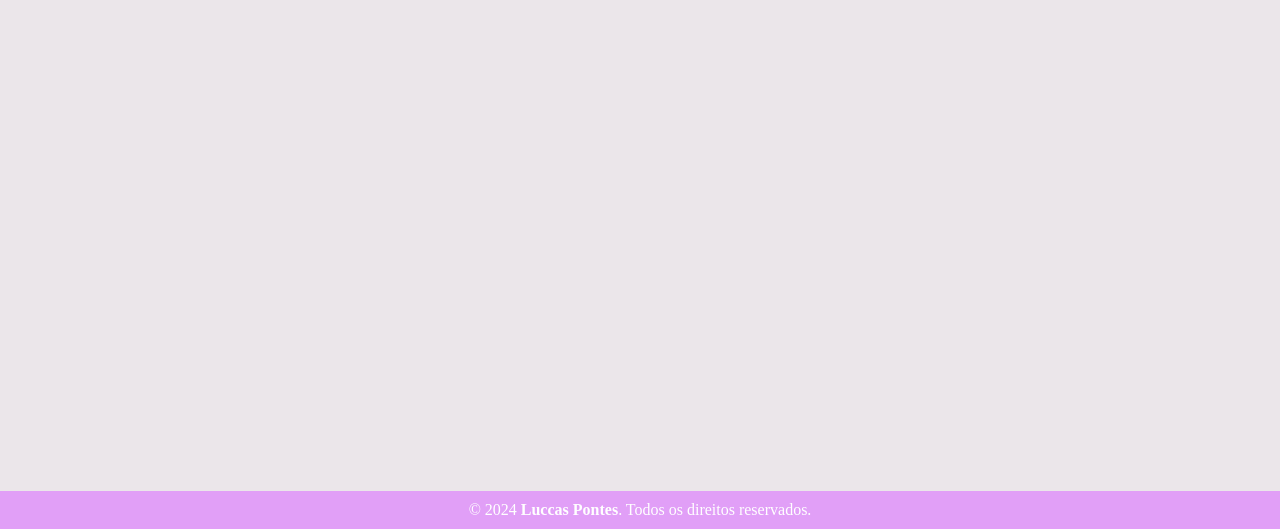
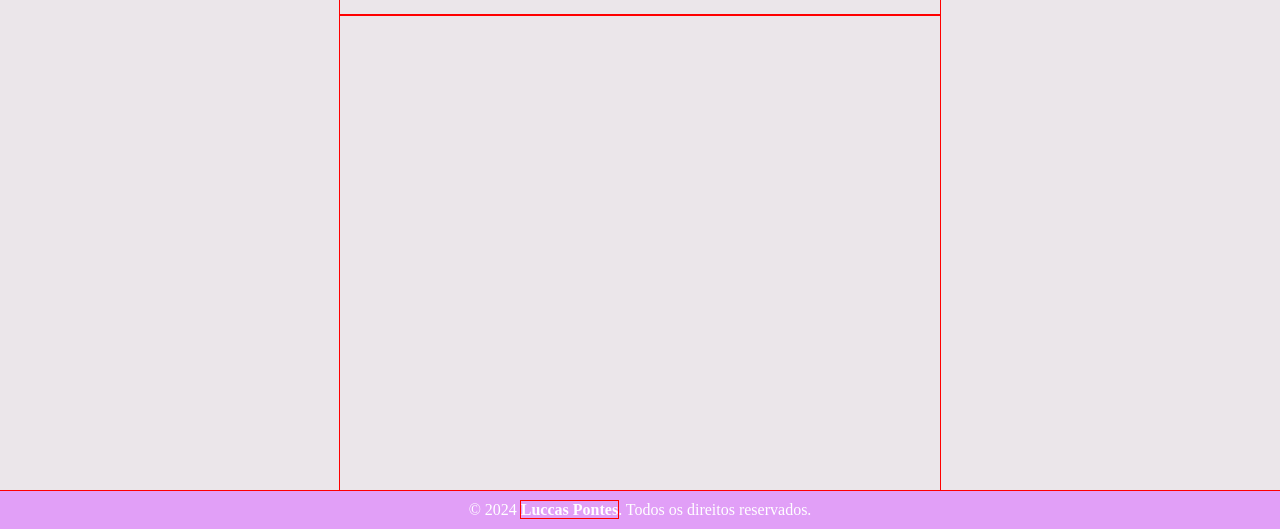
Before and after one commit to LuccasPoontes/3.IMC_JS_HTML_CSS, a plain HTML site: page index.html in a window 1280 px wide. Shown: the part 271-800 px from the top of the page. Drawn offline with Linux system fonts and the light colour scheme.

```diff
--- a/style.css
+++ b/style.css
@@ -1,3 +1,13 @@
+* {
+    margin: 0;
+    padding: 0;
+    box-sizing: border-box; /* Inclui padding e border dentro do tamanho 09/01/2025*/
+}
+
+body * {
+    outline: 1px solid red; /* Adiciona contornos em todos os elementos */
+}
+
 body {
     display: flex;
     flex-direction: column;
@@ -15,6 +25,7 @@ body {
     width: 90%;
     max-width: 600px;
     flex: 1; /* Isso permite que o container cresça para preencher o espaço disponível */
+    margin: 0 auto; /* Centraliza 09/01/2025 */
 }
 
 .entrada_titulo {
@@ -105,7 +116,7 @@ footer {
     padding: 10px;
     background-color: #e19ff7;
     color: #fff;
-    position: absolute;
+    position: fixed;
     bottom: 0;
     box-sizing: border-box; /* Inclui padding dentro da largura */
 }
```
